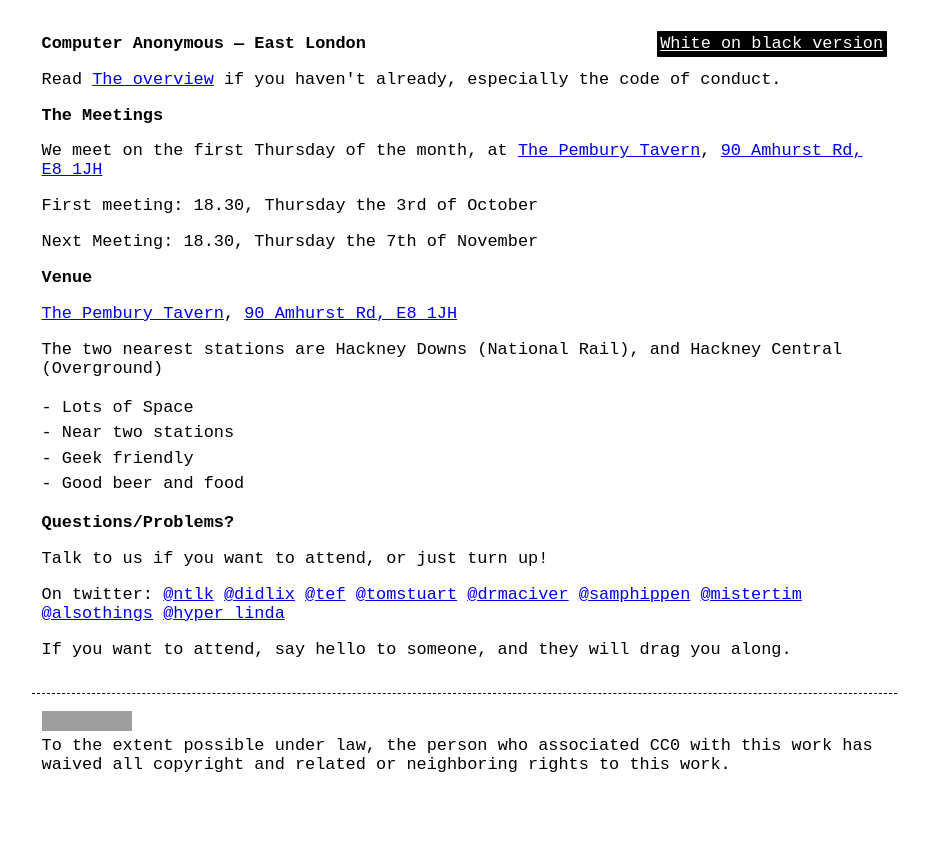
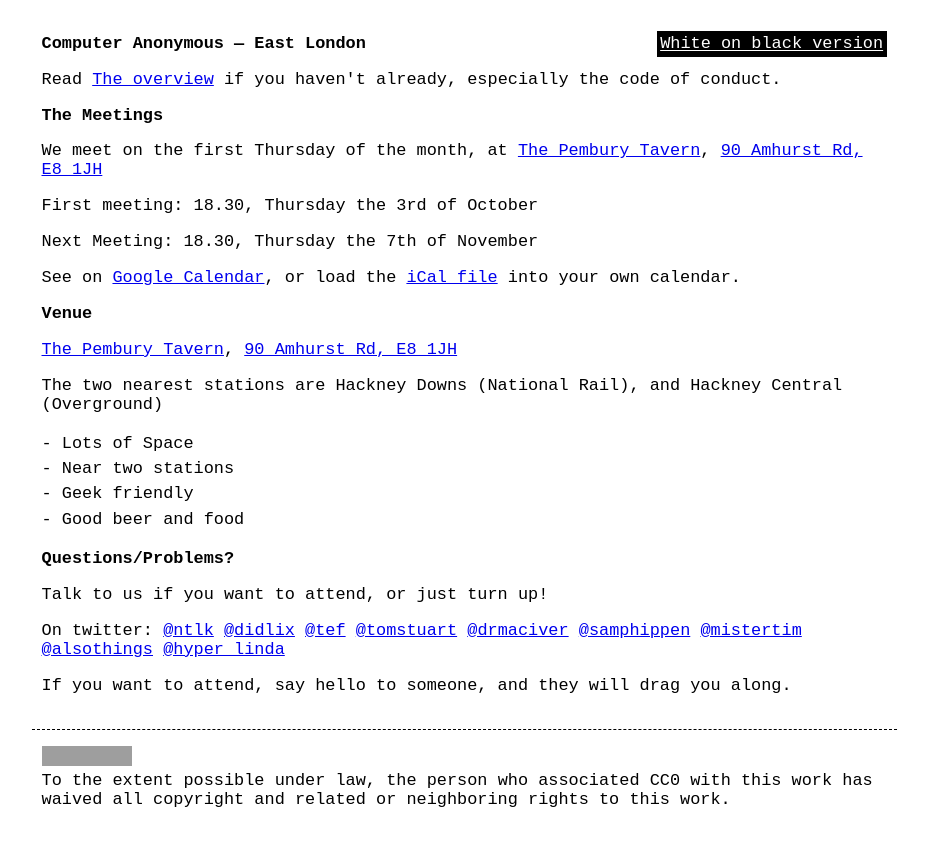
Before and after one commit to computeranonymous/computer, a Jekyll site: the page built from uk_east_london.html, in a window 1280 px wide. Shown: the top 846 px of the page, without its empty margins (176-1104 px from the left). Built offline with Jekyll 4.4.1, drawn with Linux system fonts in a browser that asks for light colours; grey boxes are pictures that could not be loaded.

Commit message:
Ical for East London

```diff
--- a/uk_east_london.html
+++ b/uk_east_london.html
@@ -12,6 +12,8 @@ title: Computer Anonymous East London
       <p>First meeting: 18.30, Thursday the 3rd of October</p>
       <p>Next Meeting: 18.30, Thursday the 7th of November</p>
 
+
+      <p>See on <a href="https://www.google.com/calendar/embed?src=5h3b72uk7qi166vnvlcjup47b0%40group.calendar.google.com&ctz=Europe/London">Google Calendar</a>, or load the <a href="https://www.google.com/calendar/ical/5h3b72uk7qi166vnvlcjup47b0%40group.calendar.google.com/public/basic.ics">iCal file</a> into your own calendar.</p>
       <h3>Venue</h3>
 
       <p><a href="http://www.individualpubs.co.uk/pembury/">The Pembury Tavern</a>, <a href="http://osm.org/go/euu7IkpEN-?m=">90 Amhurst Rd, E8 1JH</a></p>
```
